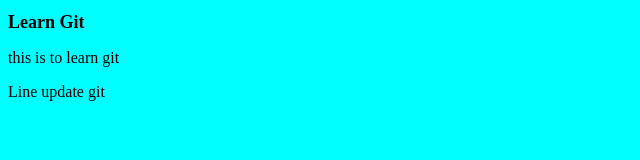
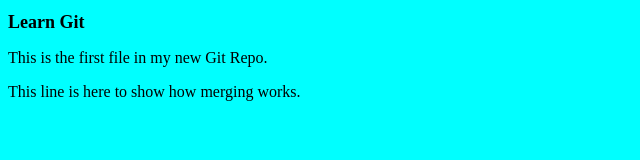
Before and after one commit to davidaryasetia/learn-git, a plain HTML site: page index.html in a window 1280 px wide. Shown: the whole page, without its empty margins (0-640 px from the left). Drawn offline with Linux system fonts and the light colour scheme.

Commit message:
updated index.html with emergency fix

```diff
--- a/index.html
+++ b/index.html
@@ -6,7 +6,7 @@
   </head>
   <body>
     <h1>Learn Git</h1>
-    <p>this is to learn git</p>
-    <p>Line update git</p>
+    <p>This is the first file in my new Git Repo.</p>
+    <p>This line is here to show how merging works.</p>
   </body>
 </html>
```
